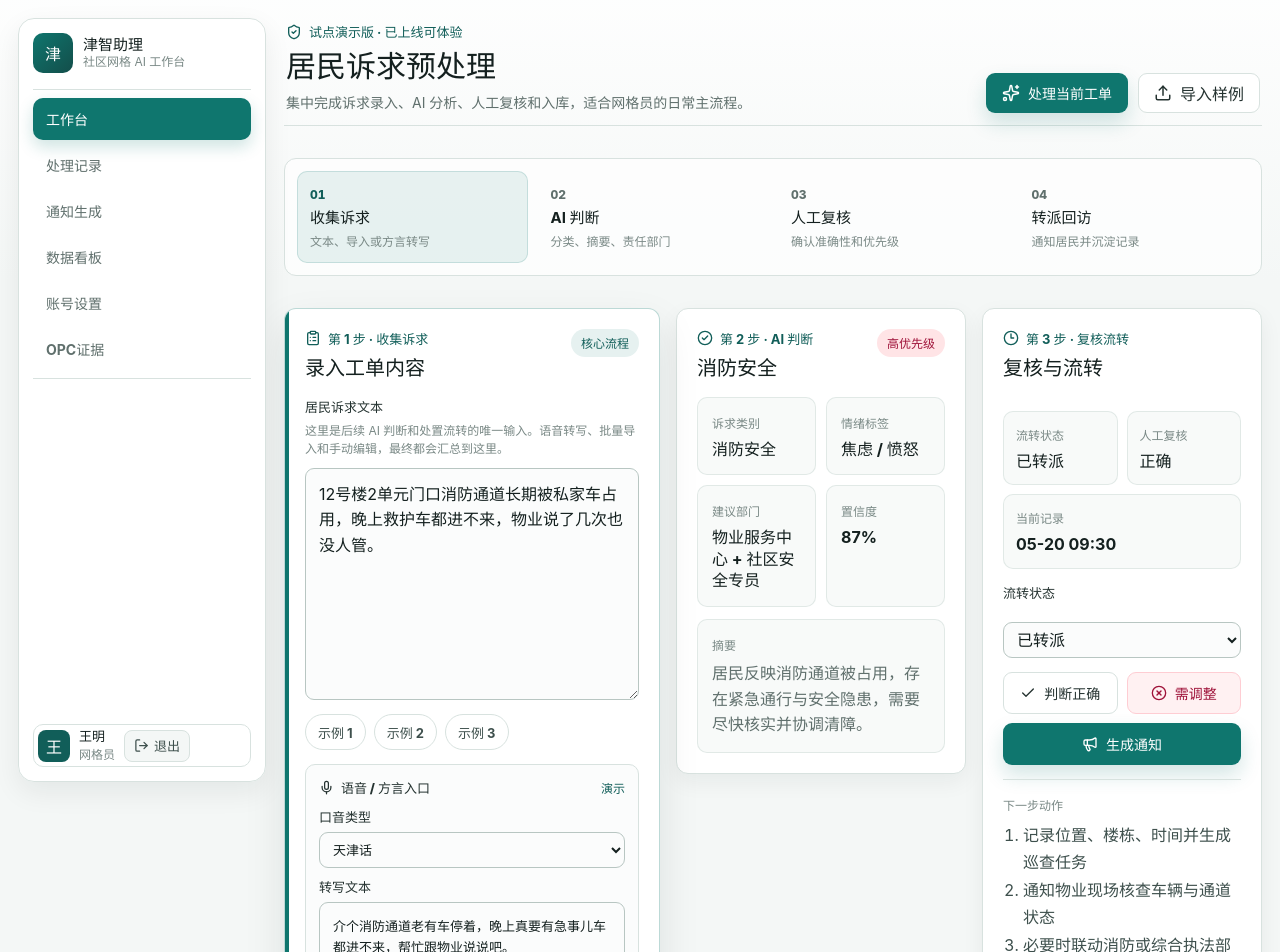
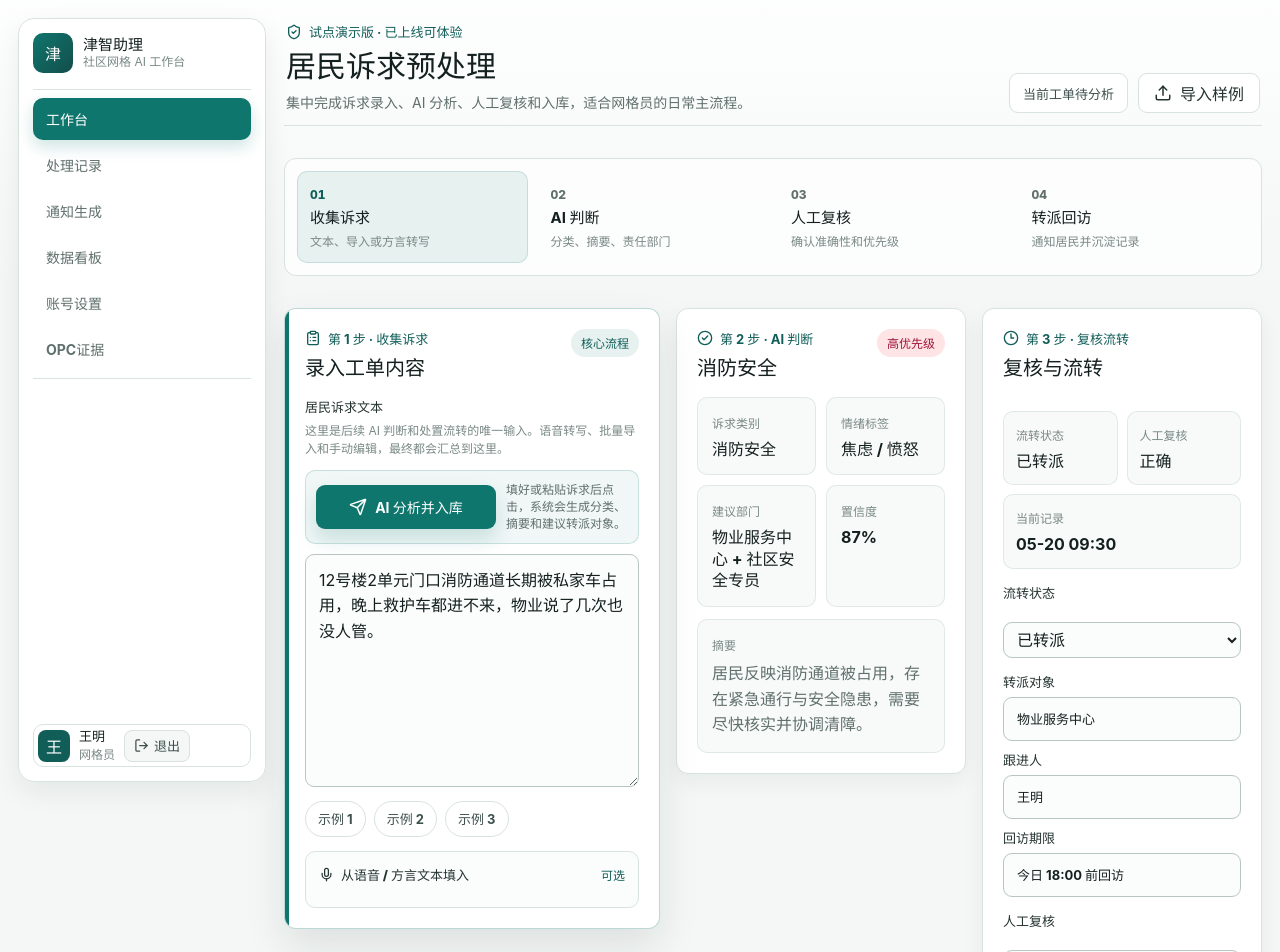
Before and after one commit to wzy88/jinzhi-assistant, a React (Vite) app: page / in a window 1280 px wide. Shown: the top 952 px of the page. Built offline with nearby package versions, Linux system fonts and the light colour scheme.

Commit message:
Improve workbench task flow closure

```diff
--- a/src/App.css
+++ b/src/App.css
@@ -227,6 +227,19 @@
   flex-wrap: wrap;
   justify-content: flex-end;
   gap: 10px;
+}
+
+.brief-status {
+  display: inline-flex;
+  min-height: 40px;
+  align-items: center;
+  border: 1px solid var(--border);
+  border-radius: 9px;
+  padding: 0 13px;
+  color: var(--ink-700);
+  background: #ffffff;
+  font-size: 13px;
+  font-weight: 750;
 }
 
 .eyebrow,
@@ -593,6 +606,10 @@ textarea {
   line-height: 1.6;
 }
 
+#ticket-input {
+  min-height: 152px;
+}
+
 input {
   min-height: 44px;
   padding: 0 13px;
@@ -641,6 +658,29 @@ select:focus {
   background: rgba(15, 118, 110, 0.07);
 }
 
+.primary-action-strip {
+  display: grid;
+  grid-template-columns: minmax(180px, auto) minmax(0, 1fr);
+  gap: 10px;
+  align-items: center;
+  margin-top: 12px;
+  margin-bottom: 10px;
+  padding: 10px;
+  border: 1px solid rgba(15, 118, 110, 0.18);
+  border-radius: 10px;
+  background: rgba(15, 118, 110, 0.06);
+}
+
+.primary-action-strip .primary-button {
+  min-height: 44px;
+}
+
+.primary-action-strip span {
+  color: var(--ink-600);
+  font-size: 12px;
+  line-height: 1.45;
+}
+
 .intake-box {
   display: grid;
   gap: 10px;
@@ -656,6 +696,12 @@ select:focus {
   align-items: center;
   justify-content: space-between;
   gap: 10px;
+  cursor: pointer;
+  list-style: none;
+}
+
+.intake-title::-webkit-details-marker {
+  display: none;
 }
 
 .intake-title span {
@@ -675,6 +721,7 @@ select:focus {
 .intake-controls {
   display: grid;
   gap: 9px;
+  margin-top: 10px;
 }
 
 .intake-controls label {
@@ -784,7 +831,7 @@ select:focus {
 
 .action-stack {
   display: grid;
-  grid-template-columns: repeat(2, minmax(0, 1fr));
+  grid-template-columns: 1fr;
   gap: 9px;
 }
 
@@ -803,6 +850,19 @@ select:focus {
   margin-top: 0;
   padding-top: 14px;
   border-top: 1px solid var(--border);
+}
+
+.assignment-box {
+  display: grid;
+  gap: 9px;
+}
+
+.assignment-box label {
+  margin: 0;
+}
+
+.assignment-box input {
+  margin-top: 6px;
 }
 
 .mini-records {
--- a/src/App.tsx
+++ b/src/App.tsx
@@ -5,7 +5,6 @@ import {
   BarChart3,
   Building2,
   CalendarDays,
-  Check,
   CheckCircle2,
   ClipboardList,
   Clock3,
@@ -28,7 +27,6 @@ import {
   Sparkles,
   Upload,
   UserRound,
-  XCircle,
 } from 'lucide-react'
 import './App.css'
 
@@ -67,6 +65,9 @@ type TicketRecord = {
   analysis: AnalysisResult
   review: ReviewState
   status: TicketStatus
+  assignee: string
+  follower: string
+  dueAt: string
   createdAt: string
 }
 
@@ -168,6 +169,9 @@ const initialRecords: TicketRecord[] = sampleTickets.map((text, index) => ({
   analysis: buildLocalAnalysis(text),
   review: index === 0 ? '正确' : '待复核',
   status: index === 0 ? '已转派' : '待转派',
+  assignee: index === 0 ? '物业服务中心' : '待分配',
+  follower: index === 0 ? '王明' : '待指定',
+  dueAt: index === 0 ? '今日 18:00 前回访' : '24 小时内跟进',
   createdAt: `05-20 ${String(9 + index).padStart(2, '0')}:30`,
 }))
 
@@ -316,8 +320,10 @@ function App() {
     )
   }
 
-  function reviewCurrent(review: ReviewState) {
-    updateReview(currentRecordId, review)
+  function updateRecordField<Key extends keyof TicketRecord>(recordId: string, key: Key, value: TicketRecord[Key]) {
+    setRecords((current) =>
+      current.map((record) => (record.id === recordId ? { ...record, [key]: value } : record)),
+    )
   }
 
   function selectRecord(record: TicketRecord) {
@@ -450,10 +456,7 @@ function App() {
               去处理工单
             </button>
           ) : (
-            <button className="primary-button" type="button" onClick={analyzeTicket} disabled={isAnalyzing}>
-              {isAnalyzing ? <Loader2 className="spin" size={18} aria-hidden="true" /> : <Sparkles size={18} aria-hidden="true" />}
-              {isAnalyzing ? '分析中' : '处理当前工单'}
-            </button>
+            <span className="brief-status">当前工单待分析</span>
           )}
           <button className="secondary-link button-link" type="button" onClick={() => fileInputRef.current?.click()}>
             <Upload size={18} aria-hidden="true" />
@@ -503,6 +506,13 @@ function App() {
 
               <label htmlFor="ticket-input">居民诉求文本</label>
               <p className="field-helper">这里是后续 AI 判断和处置流转的唯一输入。语音转写、批量导入和手动编辑，最终都会汇总到这里。</p>
+              <div className="primary-action-strip">
+                <button className="primary-button" type="button" onClick={analyzeTicket} disabled={isAnalyzing}>
+                  {isAnalyzing ? <Loader2 className="spin" size={18} aria-hidden="true" /> : <Send size={18} aria-hidden="true" />}
+                  {isAnalyzing ? '分析中' : 'AI 分析并入库'}
+                </button>
+                <span>填好或粘贴诉求后点击，系统会生成分类、摘要和建议转派对象。</span>
+              </div>
               <textarea
                 id="ticket-input"
                 value={ticket}
@@ -517,14 +527,14 @@ function App() {
                 ))}
               </div>
 
-              <div className="intake-box" aria-label="语音方言接入">
-                <div className="intake-title">
+              <details className="intake-box" aria-label="语音方言接入">
+                <summary className="intake-title">
                   <span>
                     <Mic size={15} aria-hidden="true" />
-                    语音 / 方言入口
+                    从语音 / 方言文本填入
                   </span>
-                  <strong>{intakeResult ? `${Math.round(intakeResult.confidence * 100)}%` : '演示'}</strong>
-                </div>
+                  <strong>{intakeResult ? `${Math.round(intakeResult.confidence * 100)}%` : '可选'}</strong>
+                </summary>
                 <div className="intake-controls">
                   <label htmlFor="dialect-mode">
                     口音类型
@@ -561,18 +571,7 @@ function App() {
                     <p>{intakeResult.normalizedText}</p>
                   </div>
                 )}
-              </div>
-
-              <div className="button-row">
-                <button className="primary-button" type="button" onClick={analyzeTicket} disabled={isAnalyzing}>
-                  {isAnalyzing ? <Loader2 className="spin" size={18} aria-hidden="true" /> : <Send size={18} aria-hidden="true" />}
-                  {isAnalyzing ? '分析中' : '智能分析并入库'}
-                </button>
-                <button className="secondary-button" type="button" onClick={() => fileInputRef.current?.click()}>
-                  <Upload size={18} aria-hidden="true" />
-                  批量导入
-                </button>
-              </div>
+              </details>
             </article>
 
             <article className="panel result-panel" aria-live="polite">
@@ -650,15 +649,49 @@ function App() {
                 <option value="已回访">已回访</option>
               </select>
 
+              <div className="assignment-box">
+                <label htmlFor="assignee">
+                  转派对象
+                  <input
+                    id="assignee"
+                    value={currentRecord?.assignee || analysis.department}
+                    onChange={(event) => currentRecord && updateRecordField(currentRecord.id, 'assignee', event.target.value)}
+                    disabled={!currentRecord}
+                  />
+                </label>
+                <label htmlFor="follower">
+                  跟进人
+                  <input
+                    id="follower"
+                    value={currentRecord?.follower || profile.name}
+                    onChange={(event) => currentRecord && updateRecordField(currentRecord.id, 'follower', event.target.value)}
+                    disabled={!currentRecord}
+                  />
+                </label>
+                <label htmlFor="due-at">
+                  回访期限
+                  <input
+                    id="due-at"
+                    value={currentRecord?.dueAt || '24 小时内跟进'}
+                    onChange={(event) => currentRecord && updateRecordField(currentRecord.id, 'dueAt', event.target.value)}
+                    disabled={!currentRecord}
+                  />
+                </label>
+              </div>
+
+              <label htmlFor="current-review">人工复核</label>
+              <select
+                id="current-review"
+                value={currentRecord?.review || '待复核'}
+                onChange={(event) => currentRecord && updateReview(currentRecord.id, event.target.value as ReviewState)}
+                disabled={!currentRecord}
+              >
+                <option value="待复核">待复核</option>
+                <option value="正确">判断正确</option>
+                <option value="需调整">需调整</option>
+              </select>
+
               <div className="action-stack" aria-label="快捷处置">
-                <button className="secondary-button" type="button" onClick={() => reviewCurrent('正确')} disabled={!currentRecord}>
-                  <Check size={16} aria-hidden="true" />
-                  判断正确
-                </button>
-                <button className="secondary-button danger-soft" type="button" onClick={() => reviewCurrent('需调整')} disabled={!currentRecord}>
-                  <XCircle size={16} aria-hidden="true" />
-                  需调整
-                </button>
                 <button
                   className="primary-button"
                   type="button"
@@ -954,6 +987,14 @@ function App() {
                     <span>部门</span>
                     <strong>{currentRecord.analysis.department}</strong>
                   </div>
+                  <div>
+                    <span>转派对象</span>
+                    <strong>{currentRecord.assignee}</strong>
+                  </div>
+                  <div>
+                    <span>跟进人 / 期限</span>
+                    <strong>{currentRecord.follower} · {currentRecord.dueAt}</strong>
+                  </div>
                 </div>
                 <div className="summary-box">
                   <span>摘要</span>
@@ -1222,6 +1263,9 @@ function createRecord(text: string, result: AnalysisResult): TicketRecord {
     analysis: result,
     review: '待复核',
     status: '待转派',
+    assignee: result.department,
+    follower: '王明',
+    dueAt: result.urgency === '高' ? '今日 18:00 前回访' : '24 小时内跟进',
     createdAt: formatNow(),
   }
 }
```
